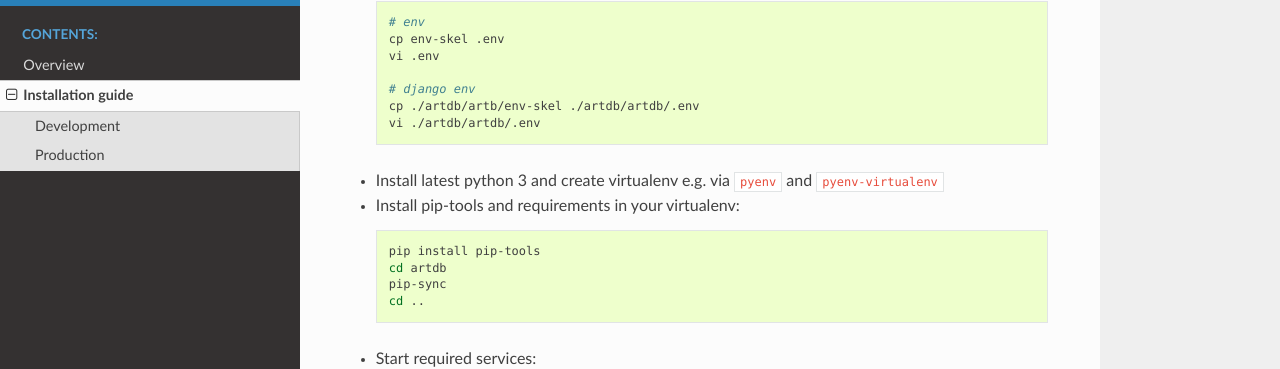
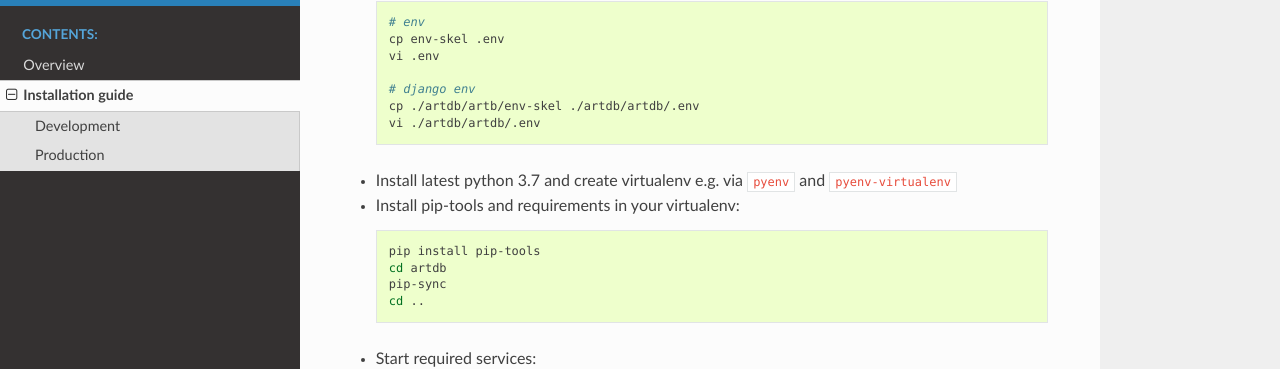
Before and after one commit to base-angewandte/image-backend, a Sphinx documentation site: the page built from docs/install.md, in a window 1280 px wide and 900 px high, scrolled down 325 px. Shown: the part 87-456 px from the top of the window. Built offline with Sphinx 7.4.7 and the Read the Docs theme 2.0.0, drawn with Linux system fonts in a browser that asks for light colours.

Commit message:
~ corrected documentation

````diff
--- a/docs/install.md
+++ b/docs/install.md
@@ -24,7 +24,7 @@
     vi ./artdb/artdb/.env
     ```
 
-* Install latest python 3 and create virtualenv e.g. via `pyenv` and `pyenv-virtualenv`
+* Install latest python 3.7 and create virtualenv e.g. via `pyenv` and `pyenv-virtualenv`
 
 * Install pip-tools and requirements in your virtualenv:
 
````
